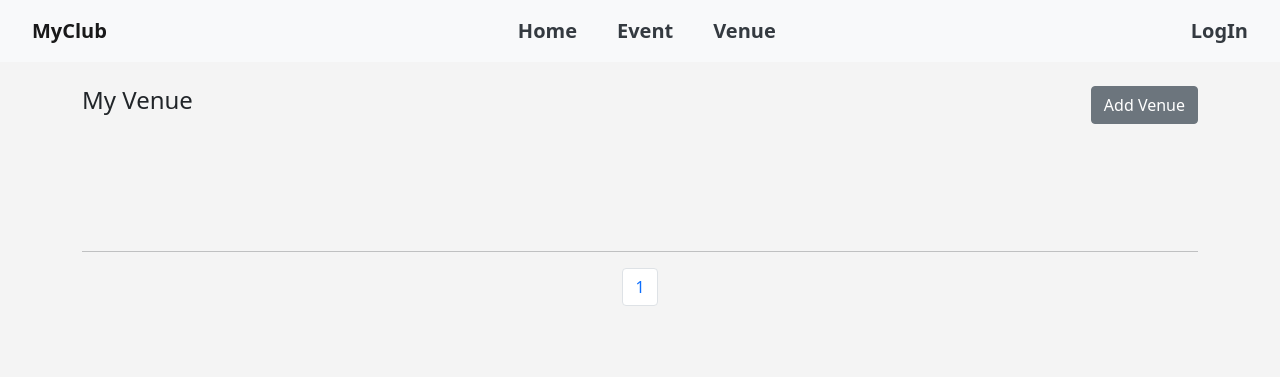
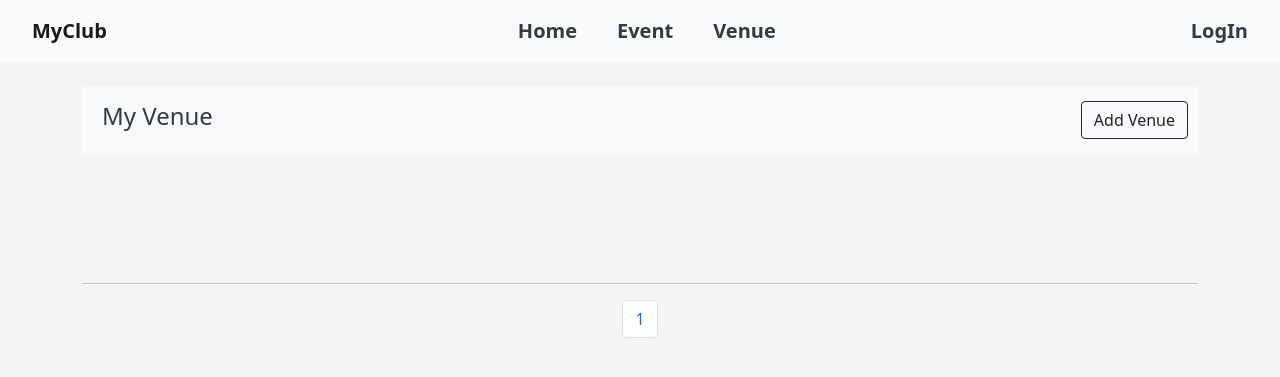
Before and after one commit to saringrg/myclub, a Django app: page /my_venues in a window 1280 px wide. Shown: the top 377 px of the page. Run offline with Django 5.2, Linux system fonts and the light colour scheme; data comes from the database, SQL or seed files in the repository.

Commit message:
version 2.4

```diff
--- a/myclub_website/events/templates/events/event_list.html
+++ b/myclub_website/events/templates/events/event_list.html
@@ -5,6 +5,7 @@
 	<style>
 	  .d-flex{
 	    padding-right: 20px; /* Adjust the right padding as needed */
+		}
 	</style>
 
 	<nav class="navbar navbar-expand-lg navbar-light bg-light">
--- a/myclub_website/events/templates/events/my_venues.html
+++ b/myclub_website/events/templates/events/my_venues.html
@@ -3,20 +3,28 @@
 {% block content %}
 
 	<style>
-		h4 {
-            display: inline-block; /* Ensure the heading and button are on the same line */
-        }
-        .add {
-            float: right; /* Float the link to the right */
-        }
-    </style>
+	  .d-flex{
+	    padding-right: 10px; /* Adjust the right padding as needed */
+		}
+	</style>
 
-	<h4>My Venue</h4>
-	<a class="add" href="{% url 'add-venue' %}">
-		<button class="btn btn-secondary">Add Venue</button>
-	</a>
+	<nav class="navbar navbar-expand-lg navbar-light bg-light">
 
-	<br><br>
+	    <div class="collapse navbar-collapse" id="navbarSupportedContent">
+	      <ul class="navbar-nav me-auto mb-2 mb-lg-0">
+
+	        <li class="nav-item">
+	          <a class="nav-link d-flex" href="{% url 'my_venues' %}"><h4>My Venue</h4></a>
+	        </li>
+
+	      </ul>
+	      <a class="d-flex" href="{% url 'add-venue' %}" style="text-decoration: none;">
+          	<button class="btn btn-outline-dark btn-light">Add Venue</button>
+          </a>
+	  	</div>
+	</nav>
+
+	<br>
 
 	<table class="table table-striped table-hover table-bordered">
 
@@ -25,7 +33,7 @@
 				{% if user.id == venue.owner %}
 					<tr>
 						<td>
-							<a href="{% url 'show-venue' venue.id %}">{{ venue }}</a>
+							<a href="{% url 'show-venue' venue.id %}" style="text-decoration: none;">{{ venue }}</a>
 						</td>
 
 								<td align="right">
--- a/myclub_website/events/templates/events/venue.html
+++ b/myclub_website/events/templates/events/venue.html
@@ -5,6 +5,7 @@
 	<style>
 	  .d-flex{
 	    padding-right: 10px; /* Adjust the right padding as needed */
+		}
 	</style>
 
 	<nav class="navbar navbar-expand-lg navbar-light bg-light">
```
Also changed, not shown: myclub_website/events/templates/events/my_events.html (+20 -12 lines).
